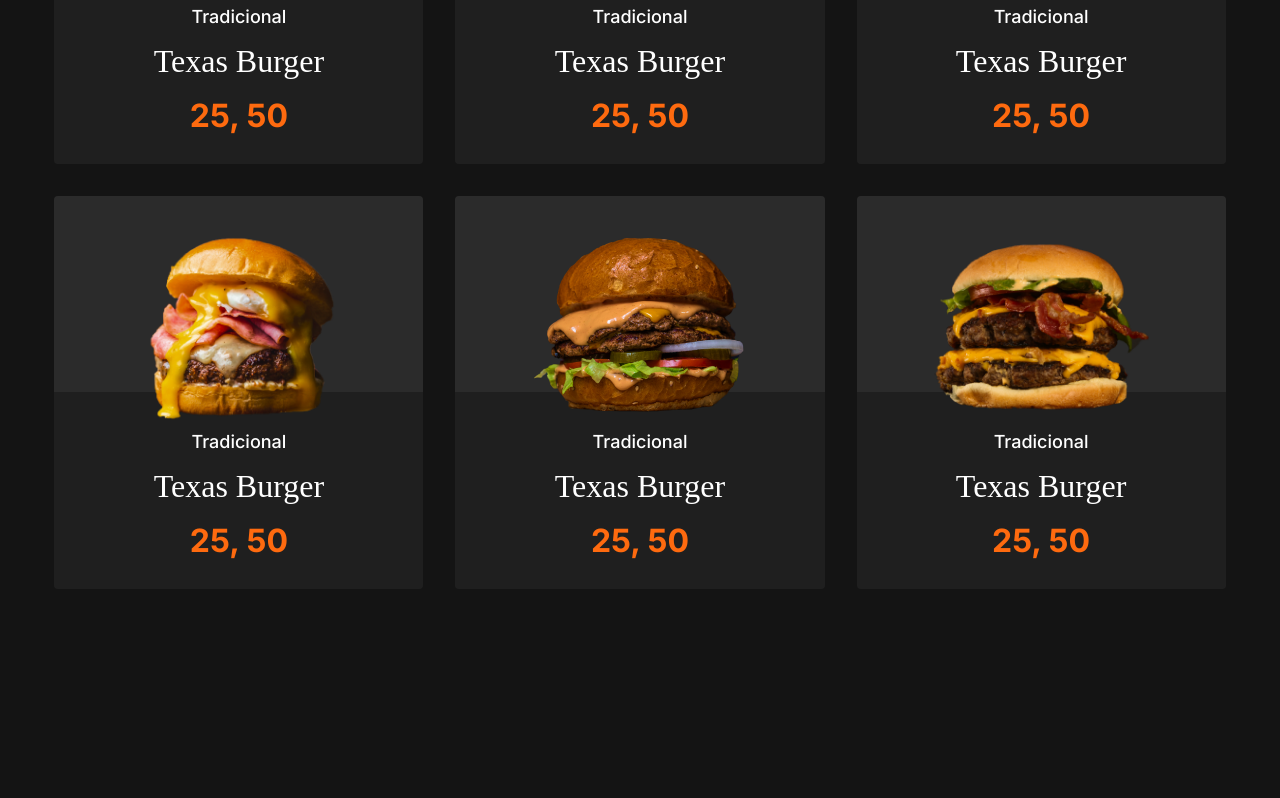
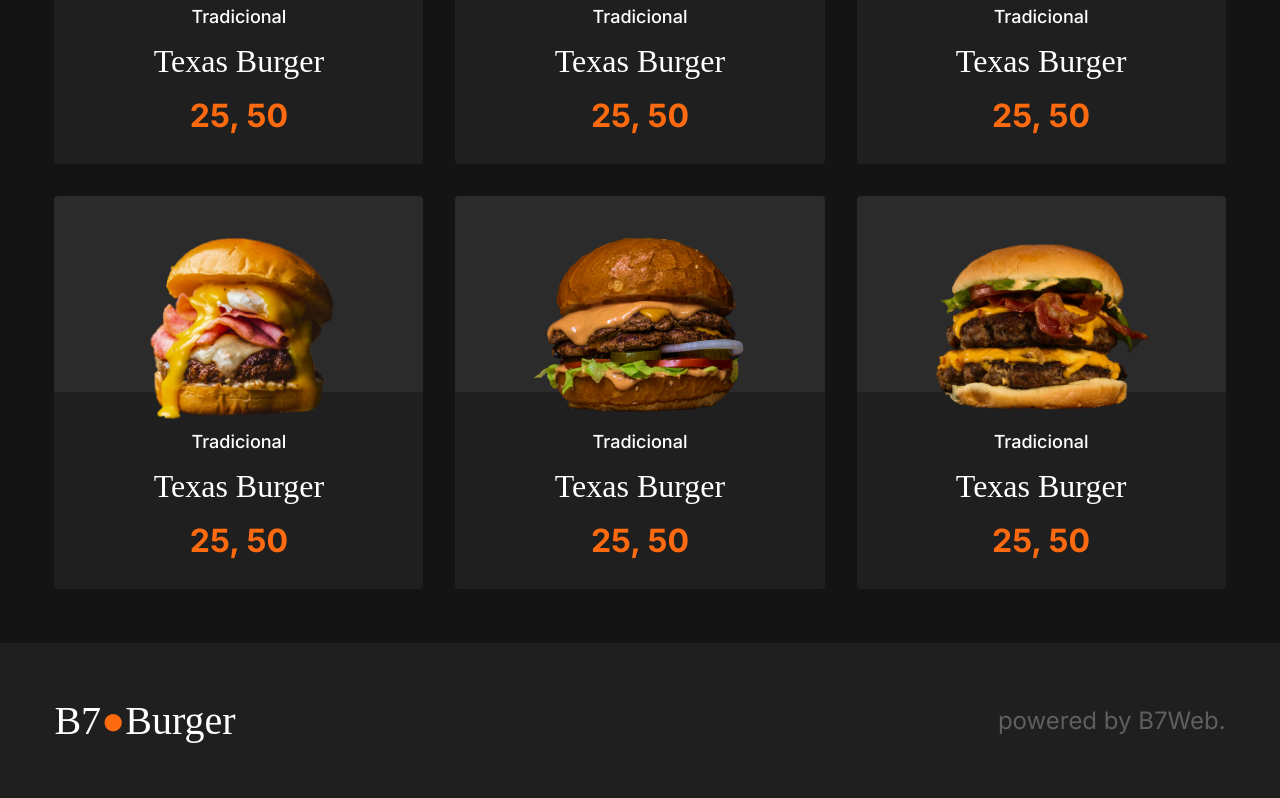
Before and after one commit to safirahconnect/b7burger, a plain HTML site: page index.html in a window 1280 px wide. Shown: the part 1391-2189 px from the top of the page. Before the commit the page ends 2034 px from the top, so only its background shows below. Drawn offline with Linux system fonts and the light colour scheme; a web font is replaced by a local one.

Commit message:
footer section

```diff
--- a/css/global/footer.css
+++ b/css/global/footer.css
@@ -0,0 +1,24 @@
+.footer-bg {
+  background: #1f1f1f;
+}
+
+.footer {
+  display: flex;
+  justify-content: space-between;
+  align-items: center;
+  gap: 1rem;
+}
+
+.footer p {
+  font-size: 1.5rem;
+  color: #5f5f5f;
+}
+
+@media (max-width: 820px) {
+  .footer {
+    flex-direction: column;
+  }
+  .footer p {
+    font-size: 1rem;
+  }
+}
--- a/css/main/burgers.css
+++ b/css/main/burgers.css
@@ -1,6 +1,6 @@
 .burgers-list {
   display: grid;
-  grid-template-columns: repeat(auto-fit, minmax(280px, 1fr));
+  grid-template-columns: repeat(auto-fit, minmax(270px, 1fr));
   gap: 2rem;
 }
 
--- a/index.html
+++ b/index.html
@@ -109,6 +109,13 @@
       </li>
     </ul>
   </section>
+
+  <footer class="footer-bg">
+    <div class="footer container">
+      <a class="header-logo" href="./">B7<span>●</span>Burger</a>
+      <p>powered by B7Web.</p>
+    </div>
+  </footer>
 </body>
 
 </html>
```
